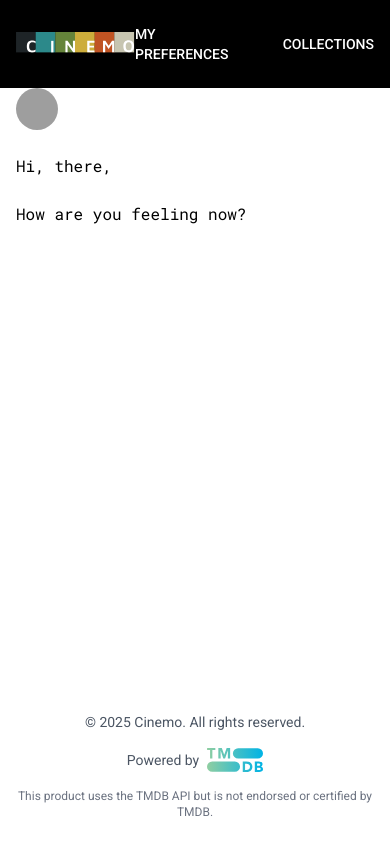
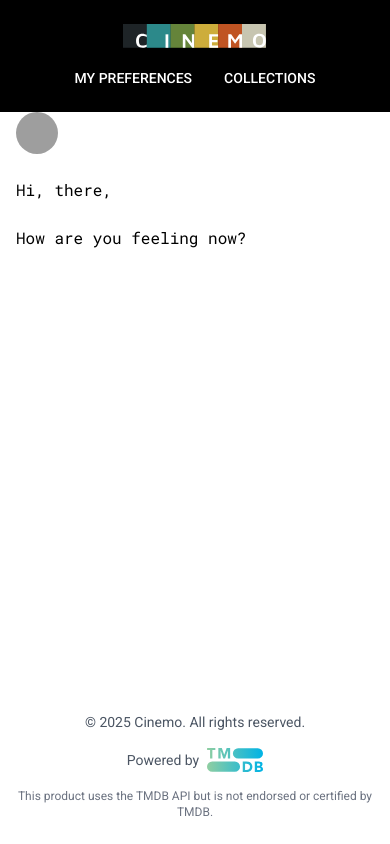
Before and after one commit to xuechunL/cinemo-react, a Next.js app: page /preferences in a window 390 px wide. Built offline with nearby package versions, Linux system fonts and the light colour scheme; grey boxes are pictures that could not be loaded.

Commit message:
styles: responsive layout for header

```diff
--- a/app/home/movie-recommendations.tsx
+++ b/app/home/movie-recommendations.tsx
@@ -11,7 +11,7 @@ async function MovieRecommendationsList() {
   const response = await fetch(
     `${process.env.NEXT_PUBLIC_BASE_URL || 'http://localhost:3000'}/api/movies/recommendations`,
     {
-      // Use cache: 'no-store' to ensure we get fresh data on each request
+      // Use cache: 'no-store' to ensure we get fresh data on each request - SSR
       // This is important since we're using random values in the API
       cache: 'no-store',
     }
--- a/app/layout.tsx
+++ b/app/layout.tsx
@@ -76,14 +76,16 @@ export default function RootLayout({
         {/* TODO: use a header component for user authentication in the future (e.g. user profile dropdown for sign in/out) */}
         <header className="bg-black text-white py-6">
           <div className="max-w-7xl mx-auto px-4 sm:px-6 lg:px-8">
-            <nav className="flex justify-between items-center">
+            <nav className="flex flex-col sm:flex-row gap-4 sm:gap-0 justify-between items-center">
               <Link href="/" className="flex items-center">
                 <Image
                   src="/logo.svg"
                   alt="Cinemo Logo"
-                  width={120}
+                  width={204}
                   height={40}
                   priority
+                  className="w-36 sm:w-auto h-auto"
+                  sizes="(max-width: 768px) 144px, 204px"
                 />
               </Link>
 
--- a/app/movie/[id]/page.tsx
+++ b/app/movie/[id]/page.tsx
@@ -9,8 +9,7 @@ async function fetchMovieData(id: string) {
   const res = await fetch(
     `${process.env.NEXT_PUBLIC_BASE_URL || 'http://localhost:3000'}/api/movies/${id}`,
     {
-      next: { revalidate: 3600 }, // Revalidate every hour
-      // and using default cache strategy by nextjs
+      next: { revalidate: 3600 }, // Revalidate every hour - ISR
     }
   )
 
```
